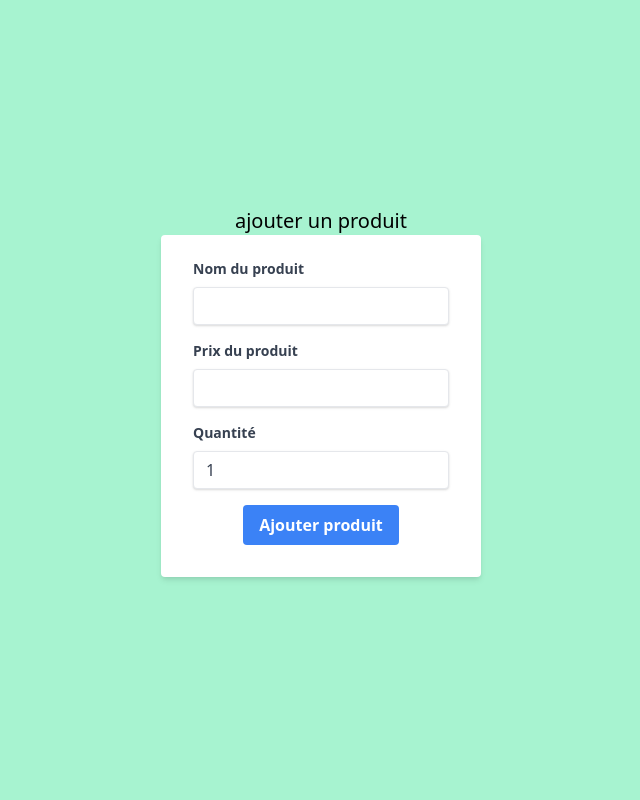
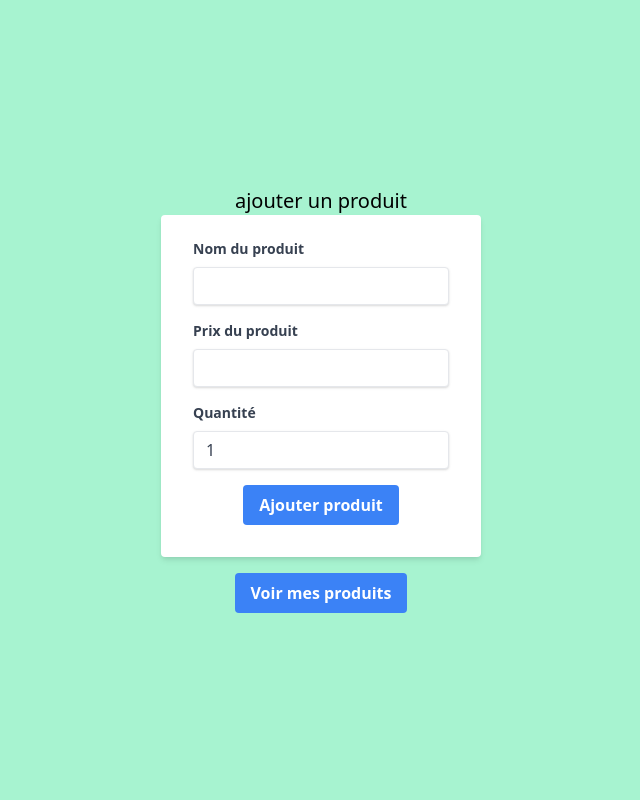
Before and after one commit to mohamed67210/Appli_php, a PHP site: page / in a window 1280 px wide. Shown: the whole page, without its empty margins (319-959 px from the left). Run offline with PHP 8.4, Linux system fonts and the light colour scheme.

Commit message:
modified:   index.php     ajout bouton qui permet d'aller a la page recap

```diff
--- a/index.php
+++ b/index.php
@@ -40,11 +40,12 @@ session_start();
                     </label>
                     <input name="qtt" class="shadow appearance-none border rounded w-full py-2 px-3 text-gray-700 leading-tight focus:outline-none focus:shadow-outline" id="qtt" type="number" value="1">
                 </div>
-                <div class="flex items-center justify-center">
-                    <input class="bg-blue-500 hover:bg-blue-700 text-white font-bold py-2 px-4 rounded focus:outline-none focus:shadow-outline" type="submit" name="submit" value="Ajouter produit"/>
+                <div class="flex flex-row items-center justify-center">
+                    <input class=" cursor-pointer bg-blue-500 hover:bg-blue-700 text-white font-bold py-2 px-4 rounded focus:outline-none focus:shadow-outline" type="submit" name="submit" value="Ajouter produit"/>
                 </div>
+            </form>
+            <a href="recap.php"><input  class="cursor-pointer bg-blue-500 hover:bg-blue-700 text-white font-bold py-2 px-4 rounded focus:outline-none focus:shadow-outline" type="submit"  value="Voir mes produits"/></a>
 
-            </form>
         </div>
     </div>
 
```
